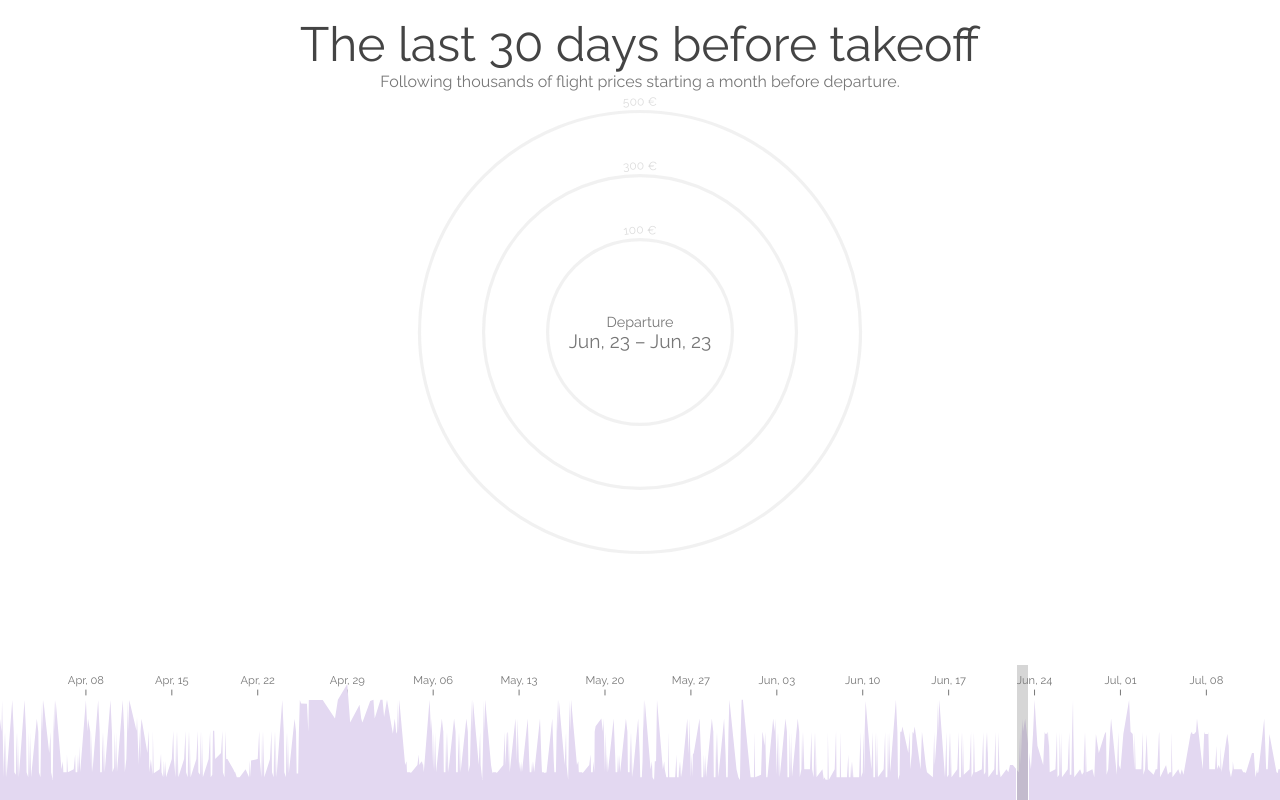
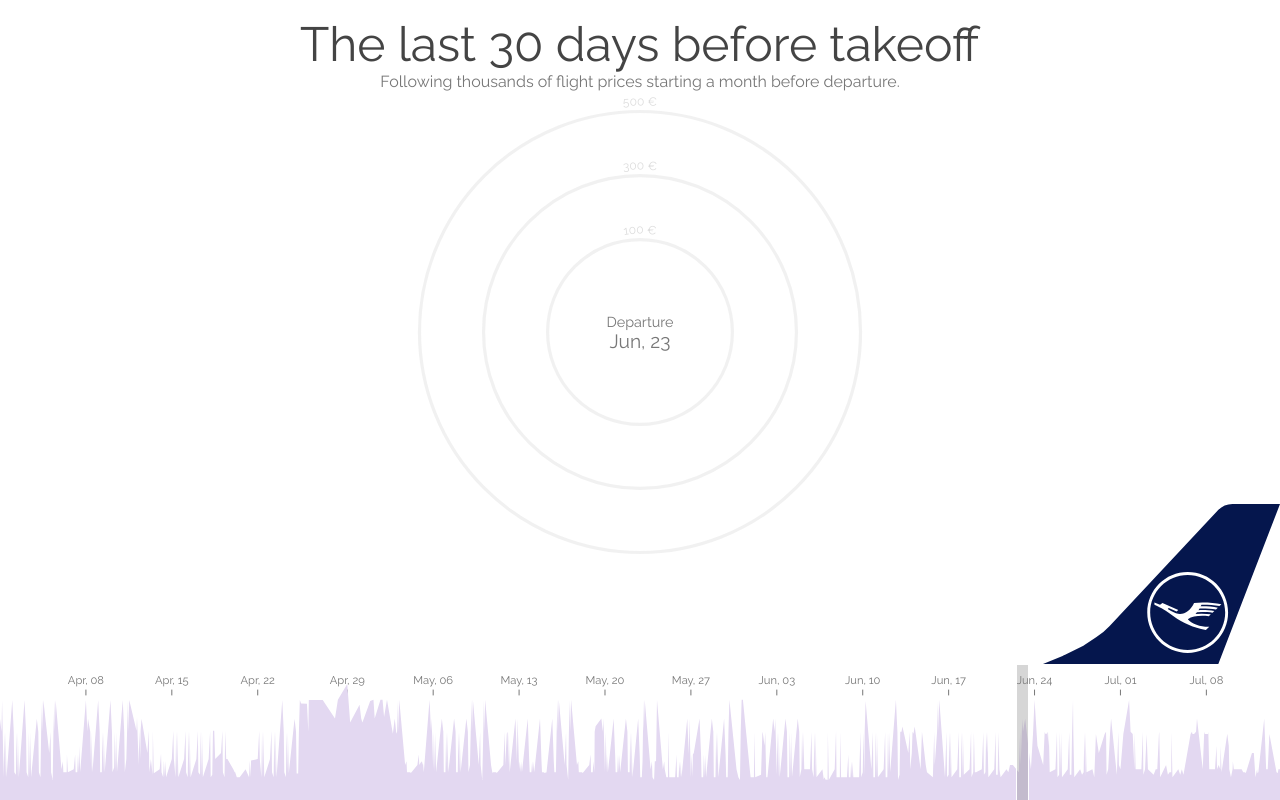
Before and after one commit to higsch/flyhigh, a Svelte app in the folder visualisation/app/: page / in a window 1280 px wide. Built offline with nearby package versions, Linux system fonts and the light colour scheme.

Commit message:
implemented company logo for LH

```diff
--- a/visualisation/app/public/global.css
+++ b/visualisation/app/public/global.css
@@ -14,6 +14,9 @@
 	--gray: #777;
 	--light-gray: #DDD;
 	--light-purple: rgb(197, 161, 245);
+
+	--lh: #05164D;
+	--sas: #000099;
 }
 
 /* Global dimensions */
--- a/visualisation/app/src/App.svelte
+++ b/visualisation/app/src/App.svelte
@@ -1,5 +1,6 @@
 <script>
   import RadialGraph from './RadialGraph/RadialGraph.svelte';
+  import FlightCard from './FlightCard/FlightCard.svelte';
   import TimeBrush from './TimeBrush/TimeBrush.svelte';
 
   import { onMount } from 'svelte';
@@ -75,13 +76,10 @@
   </div>
   <div class="top-wrapper">
     <div class="container radial-graph">
-      {#await data.find(elem => elem.name === 'flights').data then prices}
-        {#await data.find(elem => elem.name === 'flightInfo').data then flightInfo}
-          <RadialGraph data={prices}
-                       flightInfo={flightInfo}
-                       timeRange={timeRange}
-                       colors={colors} />
-        {/await}
+      {#await data.find(elem => elem.name === 'flights').data then data}
+        <RadialGraph data={data}
+                      timeRange={timeRange}
+                      colors={colors} />
       {/await}
     </div>
   </div>
@@ -94,12 +92,15 @@
       {/await}
     </div>
   </div>
+  <div class="flight-card">
+    <FlightCard />
+  </div>
 </div>
 
 <style>
   .outer-wrapper {
+    position: relative;
     display: flex;
-    position: relative;
     flex-direction: column;
     width: 100%;
     height: 100%;
@@ -129,6 +130,15 @@
     flex: 1;
   }
 
+  .flight-card {
+    position: absolute;
+    bottom: 17%;
+    z-index: 1;
+    width: 100%;
+    height: 20%;
+    max-height: 43vw;
+  }
+
   .bottom-wrapper {
     height: 17%;
   }
--- /dev/null
+++ b/visualisation/app/src/FlightCard/Fin.svelte
@@ -0,0 +1,71 @@
+<script>
+  export let company = 'lh';
+
+  const finPath = 'M557,0,412,376H0L45.9632,357.23952q3.03574-1.23912,5.97062-2.70642l40.54441-20.27222a47.159,47.159,0,0,0,4.87542-2.81329l27.48592-18.129a174.30662,174.30662,0,0,0,31.217-26.31882L411.15042,14.77942A46.73792,46.73792,0,0,1,445.25449,0Z';
+</script>
+
+<div class="fin">
+  {#if (company === 'lh')}
+    <svg viewBox="0 0 556 376" class="lh">
+      <g class="background">
+        <path d="M557,0,412,376H0L45.9632,357.23952q3.03574-1.23912,5.97062-2.70642l40.54441-20.27222a47.159,47.159,0,0,0,4.87542-2.81329l27.48592-18.129a174.30662,174.30662,0,0,0,31.217-26.31882L411.15042,14.77942A46.73792,46.73792,0,0,1,445.25449,0Z" />
+      </g>
+      <g class="logo" transform="translate(245 160) scale(5)">
+        <path d="M38 19C38 8.474 29.526 0 19 0 8.512 0 0 8.474 0 19c0 10.488 8.512 19 19 19 10.526 0 19-8.512 19-19zm-1.368 0c0 9.69-7.904 17.632-17.632 17.632-9.69 0-17.632-7.941-17.632-17.632C1.368 9.272 9.31 1.368 19 1.368c9.728 0 17.632 7.904 17.632 17.632zm-10.906-1.14c-.418 0-.95 0-1.634.038l.494-.836h.798c2.85 0 4.978.152 6.916.494l.874-.836c-2.166-.38-4.788-.608-7.448-.608h-.646l.418-.798h.722c2.774 0 5.282.228 7.714.684l.912-.874c-2.736-.532-5.662-.797-8.816-.797a45.9 45.9 0 0 0-4.028.19c-1.52 3.267-3.952 5.168-6.688 5.13-1.064-.039-2.395-.494-4.104-1.407l-1.596-.912.494-.456 3.686 1.596.798-.608-7.448-3.382-1.14.874-2.66-1.102.038 1.102c3.572 1.634 5.054 2.546 8.816 5.244 4.902 3.496 9.272 5.396 15.352 6.612l1.596-1.52h-.38c-4.028 0-7.638-1.33-9.728-3.572 1.748-1.064 3.913-1.557 6.916-1.557.798 0 1.938.075 3.002.189l.912-.874a36.194 36.194 0 0 0-4.294-.266 35.23 35.23 0 0 0-2.888.114l.684-.836a43.437 43.437 0 0 1 2.432-.076c2.014 0 3.344.076 4.864.304l.874-.836c-1.596-.265-3.8-.418-5.814-.418z" />
+      </g>
+    </svg>
+  {:else if (company === 'sas')}
+    <svg viewBox="0 0 556 376" class="sas">
+      <g class="background">
+        <path d="M557,0,412,376H0L45.9632,357.23952q3.03574-1.23912,5.97062-2.70642l40.54441-20.27222a47.159,47.159,0,0,0,4.87542-2.81329l27.48592-18.129a174.30662,174.30662,0,0,0,31.217-26.31882L411.15042,14.77942A46.73792,46.73792,0,0,1,445.25449,0Z" />
+      </g>
+      <g transform="translate(245 160) scale(5)">
+        <path d="M38 19C38 8.474 29.526 0 19 0 8.512 0 0 8.474 0 19c0 10.488 8.512 19 19 19 10.526 0 19-8.512 19-19zm-1.368 0c0 9.69-7.904 17.632-17.632 17.632-9.69 0-17.632-7.941-17.632-17.632C1.368 9.272 9.31 1.368 19 1.368c9.728 0 17.632 7.904 17.632 17.632zm-10.906-1.14c-.418 0-.95 0-1.634.038l.494-.836h.798c2.85 0 4.978.152 6.916.494l.874-.836c-2.166-.38-4.788-.608-7.448-.608h-.646l.418-.798h.722c2.774 0 5.282.228 7.714.684l.912-.874c-2.736-.532-5.662-.797-8.816-.797a45.9 45.9 0 0 0-4.028.19c-1.52 3.267-3.952 5.168-6.688 5.13-1.064-.039-2.395-.494-4.104-1.407l-1.596-.912.494-.456 3.686 1.596.798-.608-7.448-3.382-1.14.874-2.66-1.102.038 1.102c3.572 1.634 5.054 2.546 8.816 5.244 4.902 3.496 9.272 5.396 15.352 6.612l1.596-1.52h-.38c-4.028 0-7.638-1.33-9.728-3.572 1.748-1.064 3.913-1.557 6.916-1.557.798 0 1.938.075 3.002.189l.912-.874a36.194 36.194 0 0 0-4.294-.266 35.23 35.23 0 0 0-2.888.114l.684-.836a43.437 43.437 0 0 1 2.432-.076c2.014 0 3.344.076 4.864.304l.874-.836c-1.596-.265-3.8-.418-5.814-.418z" />
+      </g>
+    </svg>
+  {/if}
+</div>
+
+<style>
+  .fin {
+    position: relative;
+    width: 100%;
+    height: 100%;
+  }
+
+  svg {
+    position: absolute;
+    right: 0;
+    width: auto;
+    height: 100%;
+  }
+
+  path {
+    fill-opacity: 1;
+  }
+
+  svg.lh g.background path {
+    fill: var(--lh);
+  }
+
+  svg.lh g.logo path {
+    fill: #FFFFFF;
+  }
+
+  svg.sas g.background path {
+    fill: var(--sas);
+  }
+
+  svg.sas g.logo path {
+    fill: #FFFFFF;
+  }
+
+  .company-logo.lh {
+    position: absolute;
+    z-index: 100;
+    width: 100%;
+    height: 100%;
+    background: url('/logo-lh.svg') no-repeat;
+    border: 1px solid black;
+  }
+</style>
--- /dev/null
+++ b/visualisation/app/src/FlightCard/FlightCard.svelte
@@ -0,0 +1,21 @@
+<script>
+  import Fin from './Fin.svelte';
+</script>
+
+<div class="wrapper">
+  <div class="info"></div>
+  <div class="fin">
+    <Fin />
+  </div>
+</div>
+
+<style>
+  .wrapper {
+    justify-content: space-between;
+  }
+
+  .fin {
+    width: 45%;
+    height: 100%;
+  }
+</style>
--- a/visualisation/app/src/RadialGraph/RadialCanvas.svelte
+++ b/visualisation/app/src/RadialGraph/RadialCanvas.svelte
@@ -157,7 +157,7 @@
 
   $: if (data && data.length > 0) {
     canvasData = renderColorGradients();
-    drawCanvas('visible');
+    drawCanvas('visible', highlightId);
     drawCanvas('hidden');
     if (!canvasData.map(elem => elem.id).includes(highlightId)) highlightId = null;
   }
--- a/visualisation/app/src/RadialGraph/RadialGraph.svelte
+++ b/visualisation/app/src/RadialGraph/RadialGraph.svelte
@@ -1,6 +1,4 @@
 <script>
-  import { flip } from 'svelte/animate';
-
   import Coordinates from './Coordinates.svelte';
   import RadialCanvas from './RadialCanvas.svelte';
 
@@ -14,7 +12,6 @@
   import { formatTime } from '../utils';
 
   export let data;
-  export let flightInfo;
   export let timeRange = [];
   export let colors;
 
@@ -109,11 +106,9 @@
   }
 
   function formatCenterTimeRange(timeRange) {
-    if (timeRange[0].toString() === timeRange[1].toString()) {
-      return timeFormat('%b, %d')(timeRange[0]);
-    } else {
-      return timeFormat('%b, %d')(timeRange[0]) + ' – ' + timeFormat('%b, %d')(timeRange[1]);
-    }
+    const time1 = timeFormat('%b, %d')(timeRange[0]);
+    const time2 = timeFormat('%b, %d')(timeRange[1]);
+    return (time1 === time2) ? time1 : `${time1} - ${time2}`;
   }
 
   function prepareData() {
@@ -181,9 +176,6 @@
       <span class="pre-string">Departure</span>
       {@html formatCenterTimeRange(timeRange)}
     </div>
-    <div class="flight-legend" style="height: {(height - 2 * priceScale(550)) / 2}px;">
-
-    </div>
   {/if}
 </div>
 
@@ -206,11 +198,4 @@
     display: block;
     font-size: 0.9rem;
   }
-
-  .flight-legend {
-    position: absolute;
-    z-index: 1000;
-    bottom: 0;
-    width: 100%;
-  }
 </style>
--- a/visualisation/app/src/TimeBrush/TimeBrush.svelte
+++ b/visualisation/app/src/TimeBrush/TimeBrush.svelte
@@ -55,7 +55,7 @@
     }
 
     // Subtract a few milliseconds to get to the day before
-    selectionTimeRounded[1] = selectionTimeRounded[1] - 100;
+    selectionTimeRounded[1] = new Date(selectionTimeRounded[1] - 100);
 
     if (d3event.type === 'end') {
       d3select(this).transition().call(d3event.target.move, selectionTimeRounded.map(x));
```
Also changed, not shown: visualisation/app/public/logo-lh.svg (added), visualisation/app/public/logo-sas.svg (added).
